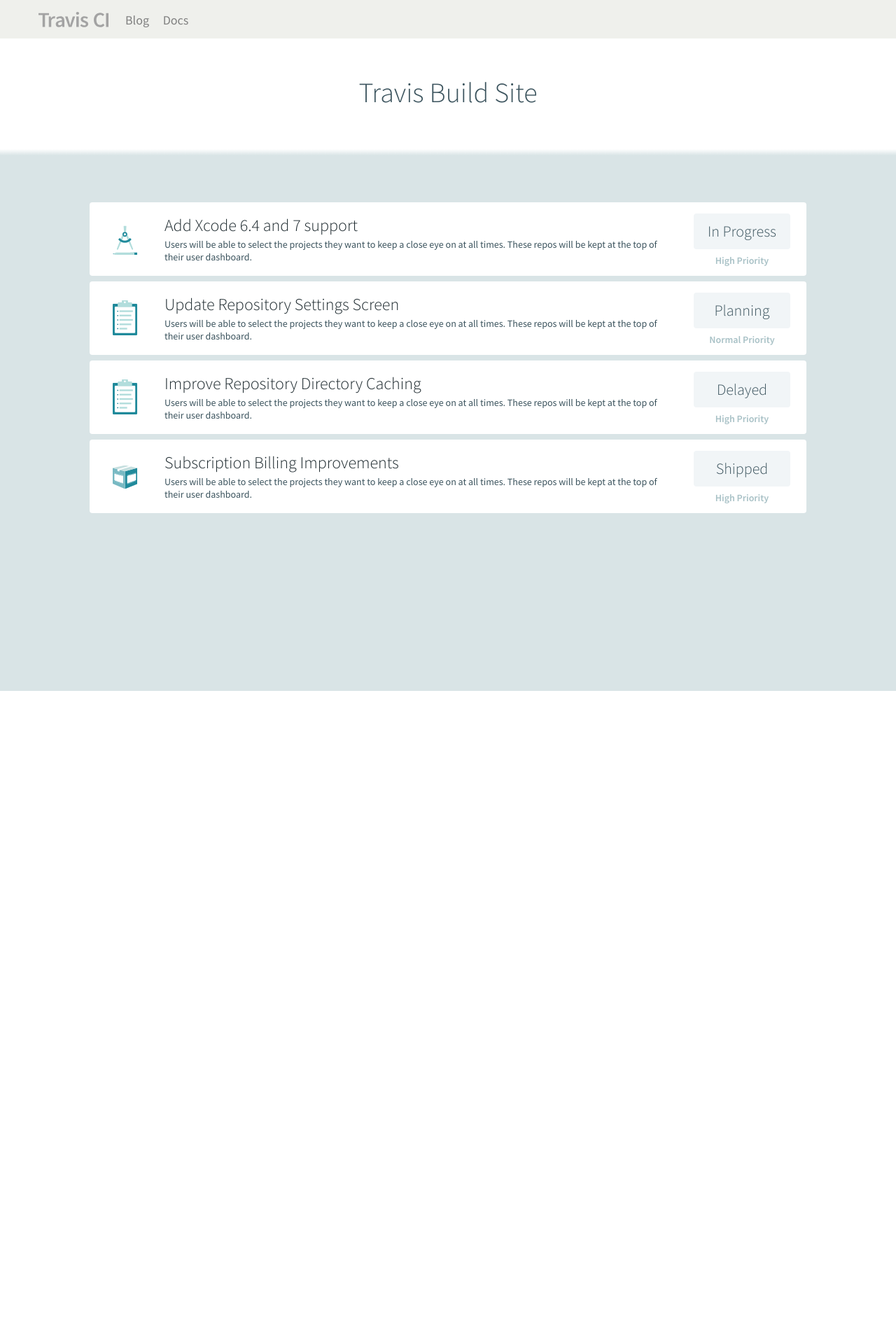
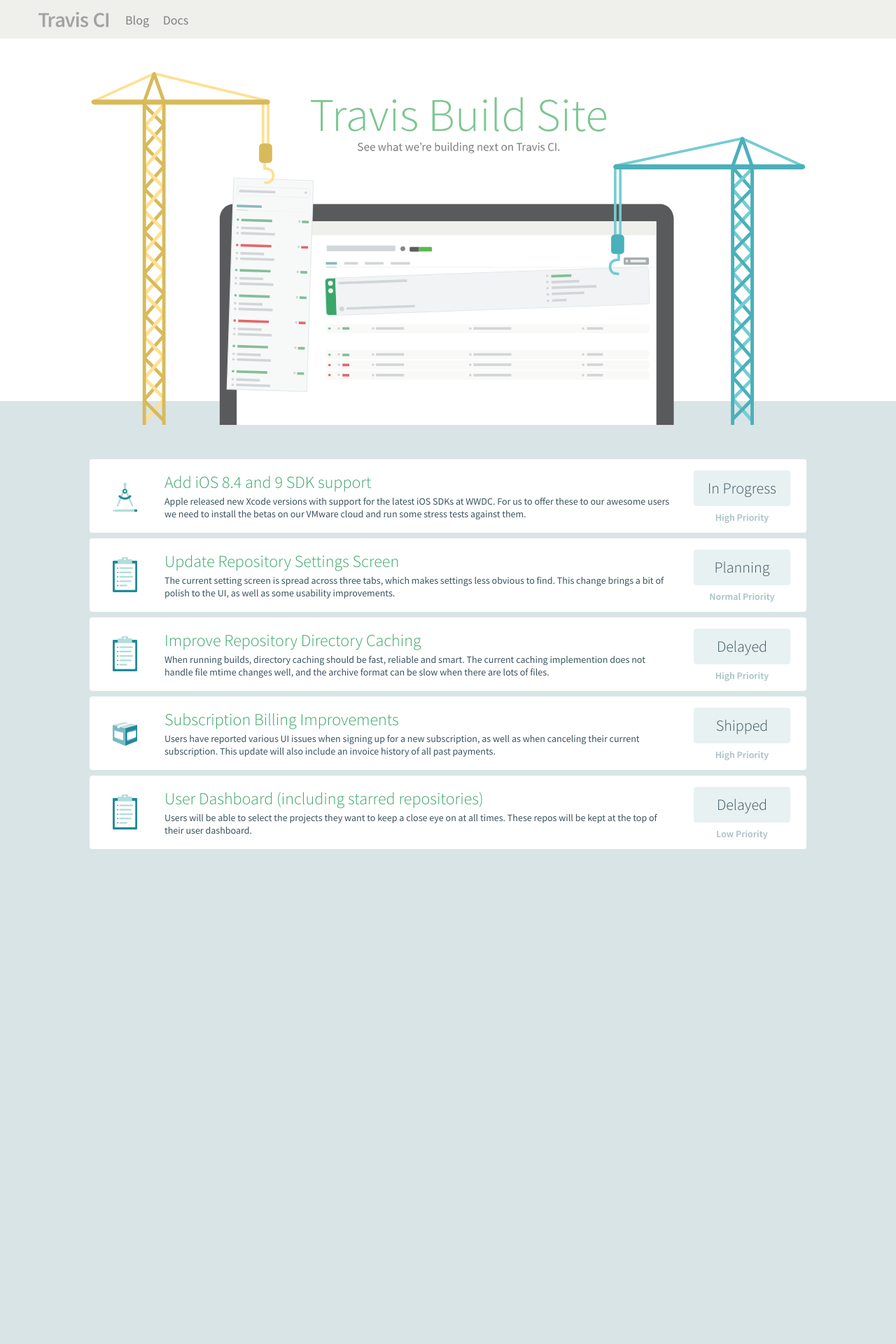
Before and after one commit to travis-ci/travis-next, a Jekyll site: the page built from index.html, in a window 1280 px wide. Shown: the top 1920 px of the page at 70% size. Built offline with Jekyll 4.4.1, drawn with Linux system fonts in a browser that asks for light colours; before the commit the page ends 987 px from its top, so only the background shows below that.

Commit message:
Some design tweaks and new hero img

```diff
--- a/_data/steps.yml
+++ b/_data/steps.yml
@@ -1,25 +1,31 @@
 
 - 1:
-  title: 'Add Xcode 6.4 and 7 support'
-  description: 'Users will be able to select the projects they want to keep a close eye on at all times. These repos will be kept at the top of their user dashboard.'
+  title: 'Add iOS 8.4 and 9 SDK support'
+  description: 'Apple released new Xcode versions with support for the latest iOS SDKs at WWDC. For us to offer these to our awesome users we need to install the betas on our VMware cloud and run some stress tests against them.'
   icon: 'compass'
   status: 'In Progress'
   priority: 'high'
 - 2:
   title: 'Update Repository Settings Screen'
-  description: 'Users will be able to select the projects they want to keep a close eye on at all times. These repos will be kept at the top of their user dashboard.'
+  description: 'The current setting screen is spread across three tabs, which makes settings less obvious to find. This change brings a bit of polish to the UI, as well as some usability improvements.'
   icon: 'clipboard'
   status: 'Planning'
   priority: 'normal'
 - 3:
   title: 'Improve Repository Directory Caching'
-  description: 'Users will be able to select the projects they want to keep a close eye on at all times. These repos will be kept at the top of their user dashboard.'
+  description: 'When running builds, directory caching should be fast, reliable and smart. The current caching implemention does not handle file mtime changes well, and the archive format can be slow when there are lots of files.'
   icon: 'clipboard'
   status: 'Delayed'
   priority: 'high'
 - 4:
   title: 'Subscription Billing Improvements'
-  description: 'Users will be able to select the projects they want to keep a close eye on at all times. These repos will be kept at the top of their user dashboard.'
+  description: 'Users have reported various UI issues when signing up for a new subscription, as well as when canceling their current subscription. This update will also include an invoice history of all past payments.'
   icon: 'shipment'
   status: 'Shipped'
   priority: 'high'
+- 5:
+  title: 'User Dashboard (including starred repositories)'
+  description: 'Users will be able to select the projects they want to keep a close eye on at all times. These repos will be kept at the top of their user dashboard.'
+  icon: 'clipboard'
+  status: 'Delayed'
+  priority: 'low'
--- a/_sass/_layout.sass
+++ b/_sass/_layout.sass
@@ -2,28 +2,30 @@
 $bg: #D9E4E6
 
 .wrapper
-  min-height: 100vh
+  min-height: 386vh
   padding: 0 $column-gutter/2
   overflow-y: auto
-  background: linear-gradient(180deg, $white 0%, $white 14%, $bg 15%, $bg)
+  background: linear-gradient(180deg, $white 0%, $white 14%, $bg 1%, $bg)
 
   @media #{$large-up}
     padding: 0
 
 
 .main-header
-  margin: 1em 0 8em
-  h1
-    font-size: 40px
-    color: #3c545e
-    text-align: center
+  margin: 1em 0 3em
+  .hero
+    background-image: url(../svg/hero.svg)
+    background-repeat: no-repeat
+    background-size: 100%
+    height: 505px
 
 
 .main
-  padding-bottom: 5rem
+  padding-bottom: 1em
   overflow-y: inherit
-
-  @media #{$medium-up}
-    width: 1024px
-    max-width: 100%
-    margin: auto
+  min-width: 1024px
+  max-width: 1024px
+  margin: auto
+  .main-content
+    min-width: 1024px
+    max-width: 1024px
--- a/_sass/_steps.sass
+++ b/_sass/_steps.sass
@@ -30,7 +30,7 @@
     @include grid-column(9)
   h2
     margin: 0
-    color: #1e2a2f
+    color: #39a669
     font-size: 24px
 
   p
@@ -55,7 +55,7 @@
   text-transform: capitalize
 
 .step-stat
-  background-color: #f1f5f7
+  background-color: #e8f1f2
   border-radius: 4px
   color: #3c545e
   padding: .6rem .7rem
--- a/index.html
+++ b/index.html
@@ -4,7 +4,8 @@
 ---
 
 <header class="main-header">
-  <h1>{{ page.title }}</h1>
+  <div class="hero">
+  </div>
 </header>
 
 <div class="main-content">
```
Also changed, not shown: svg/hero.svg (added).
